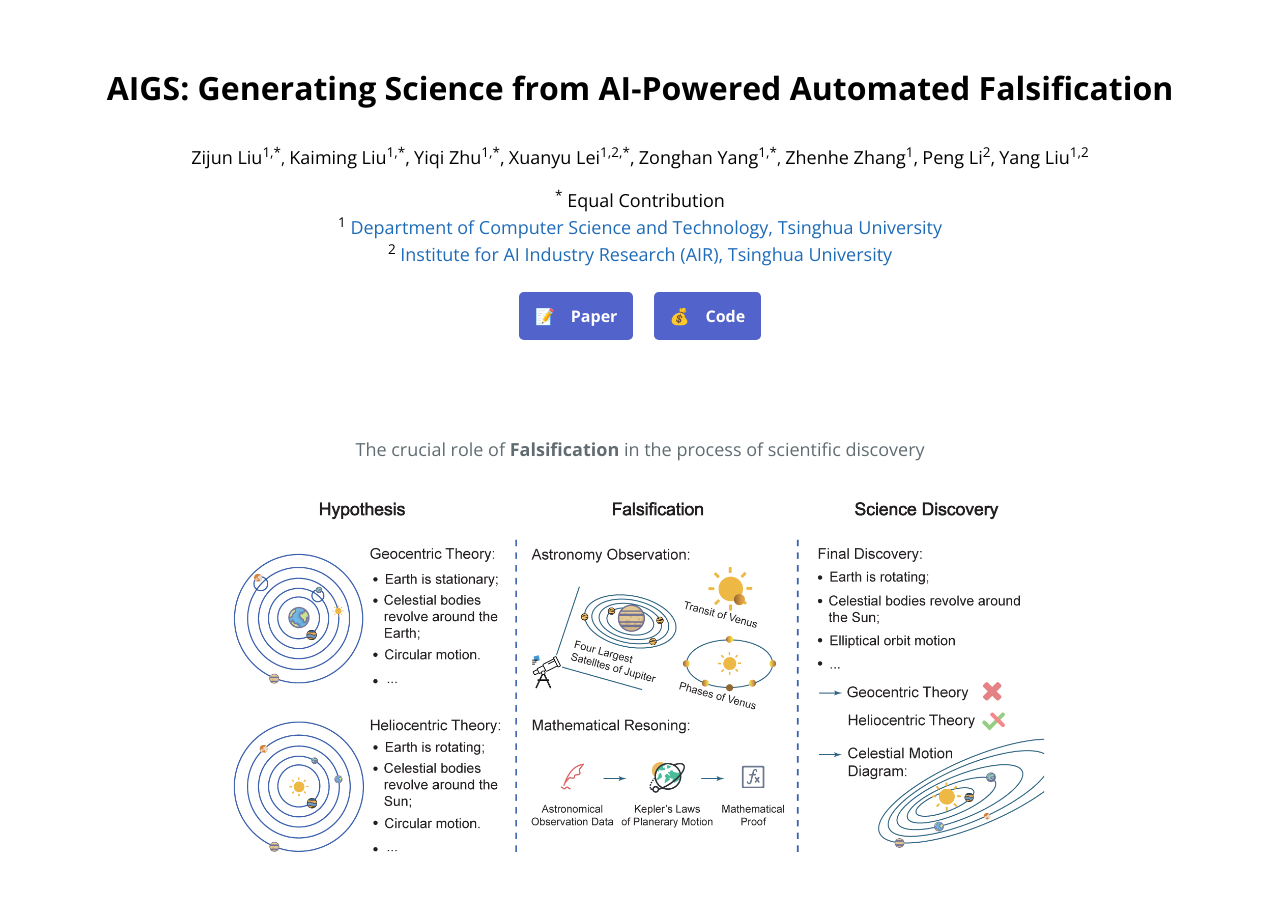
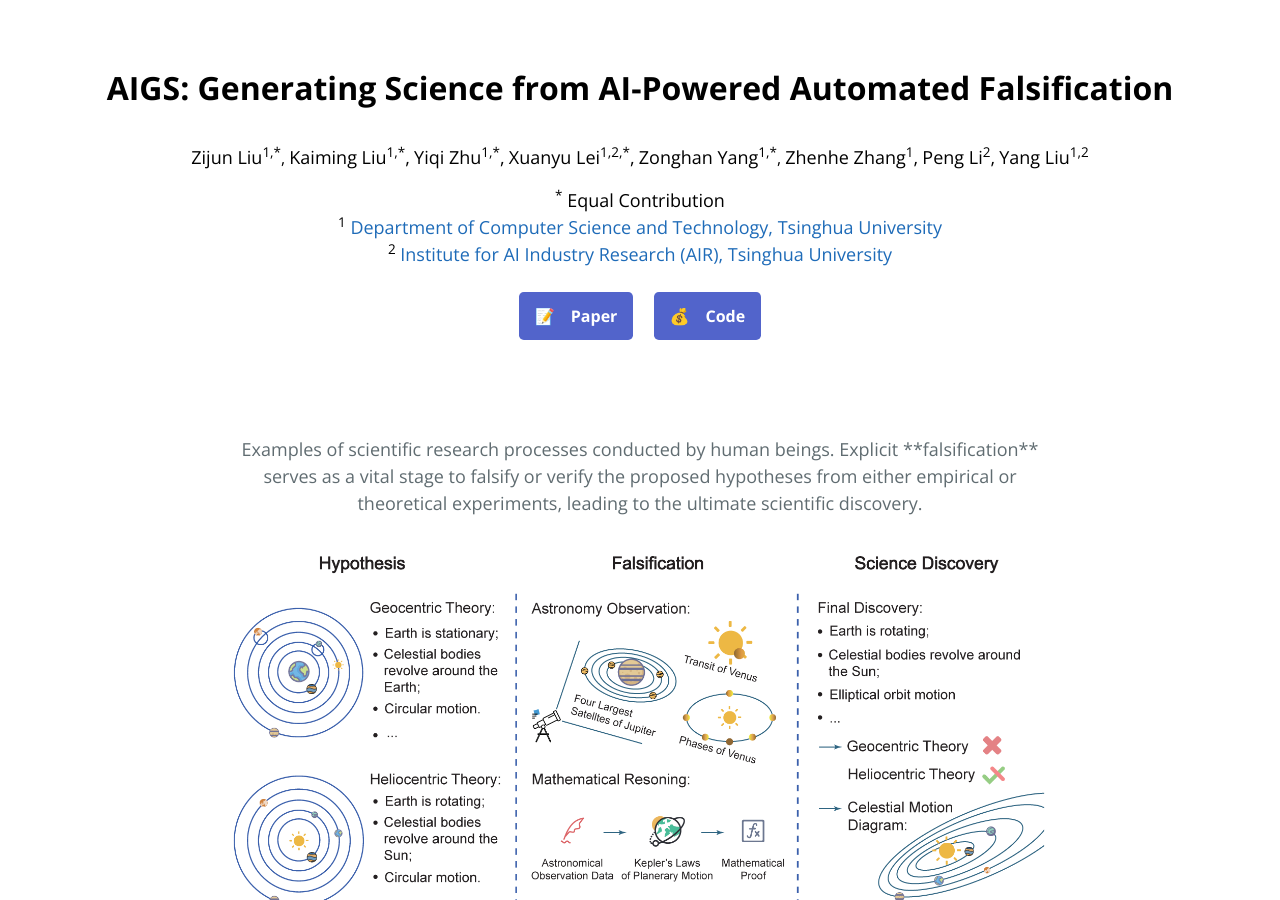
Before and after one commit to agent-force/AIGS, a Jekyll site: the page built from index.md, in a window 1280 px wide and 900 px high. Built offline with Jekyll 4.4.1, drawn with Linux system fonts in a browser that asks for light colours; some of the changed text lies outside the part shown.

Commit message:
init website

```diff
--- a/_layouts/ai-generated-science.html
+++ b/_layouts/ai-generated-science.html
@@ -75,7 +75,7 @@
 
     <main id="content" class="main-content" role="main">
       <div style="text-align:center;margin-bottom: 2rem">
-          <font size=4> The crucial role of <b>Falsification</b> in the process of scientific discovery </font>
+          <font size=4> Examples of scientific research processes conducted by human beings. Explicit **falsification** serves as a vital stage to falsify or verify the proposed hypotheses from either empirical or theoretical experiments, leading to the ultimate scientific discovery. </font>
           <br>
       </div>
 
```
Also changed, not shown: index.md (+1 -1 lines).
